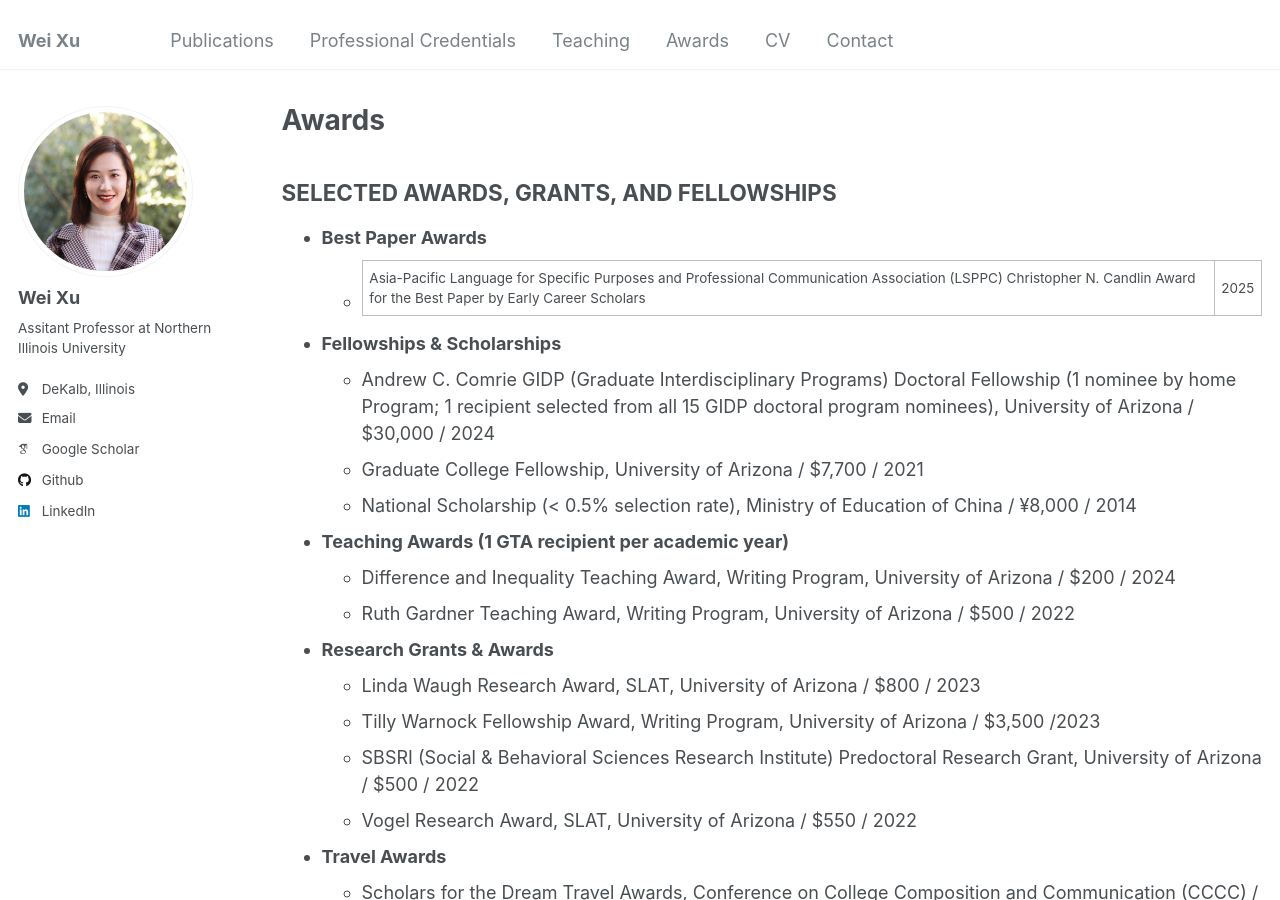
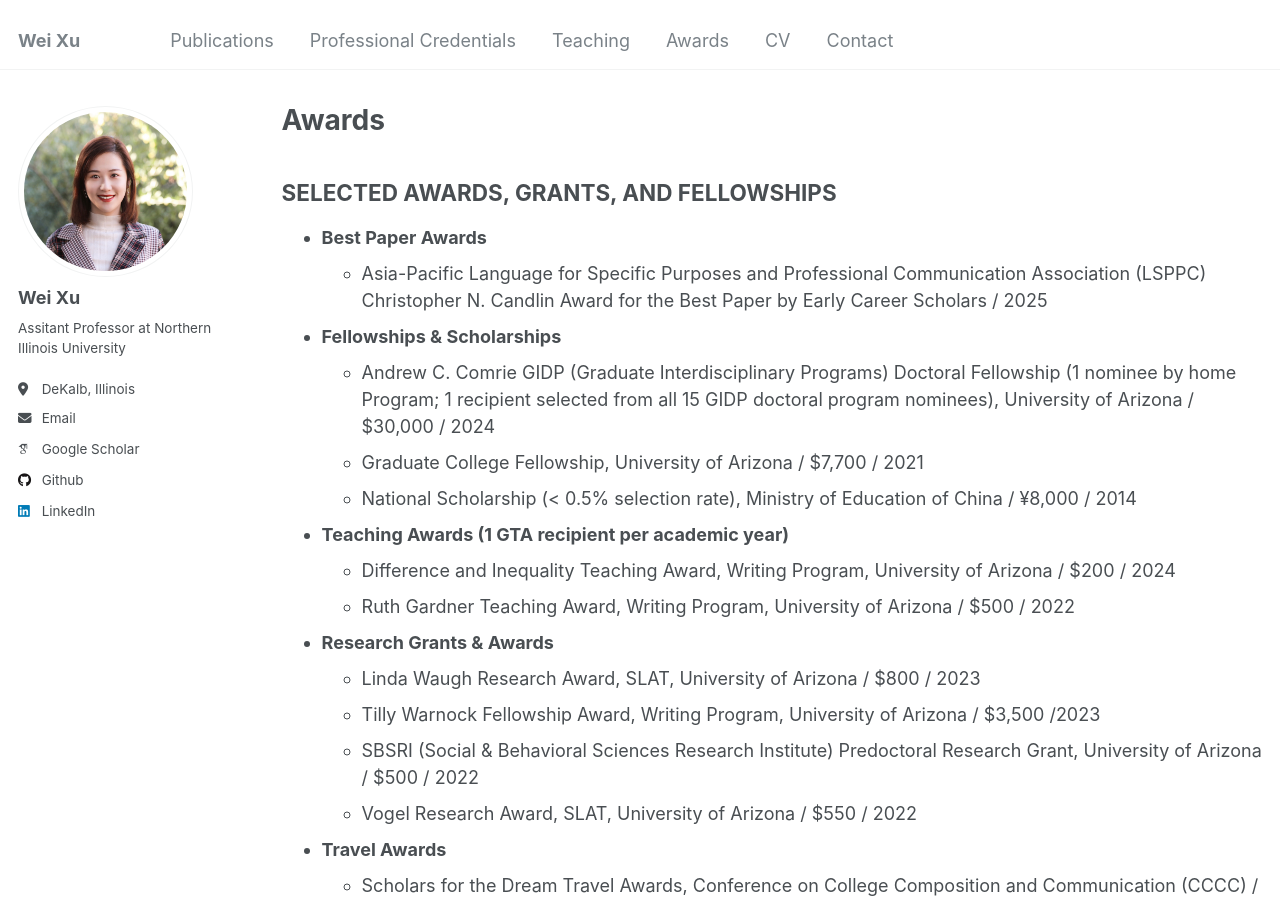
Before and after one commit to weixu-vivian/weixu-vivian.github.io, a Jekyll site: the page built from _pages/awards.md, in a window 1280 px wide and 900 px high. Built offline with Jekyll 4.4.1, drawn with Linux system fonts in a browser that asks for light colours; some web fonts are replaced.

```diff
--- a/_pages/awards.md
+++ b/_pages/awards.md
@@ -8,7 +8,7 @@ author_profile: true
 
 ## SELECTED AWARDS, GRANTS, AND FELLOWSHIPS
 * **Best Paper Awards**
-  *  Asia-Pacific Language for Specific Purposes and Professional Communication Association (LSPPC) Christopher N. Candlin Award for the Best Paper by Early Career Scholars |2025
+  *  Asia-Pacific Language for Specific Purposes and Professional Communication Association (LSPPC) Christopher N. Candlin Award for the Best Paper by Early Career Scholars  / 2025
 * **Fellowships & Scholarships**
   *  Andrew C. Comrie GIDP (Graduate Interdisciplinary Programs) Doctoral Fellowship (1 nominee by home Program; 1 recipient selected from all 15 GIDP doctoral program nominees), University of Arizona / $30,000 / 2024
   *  Graduate College Fellowship, University of Arizona / $7,700 / 2021
```
